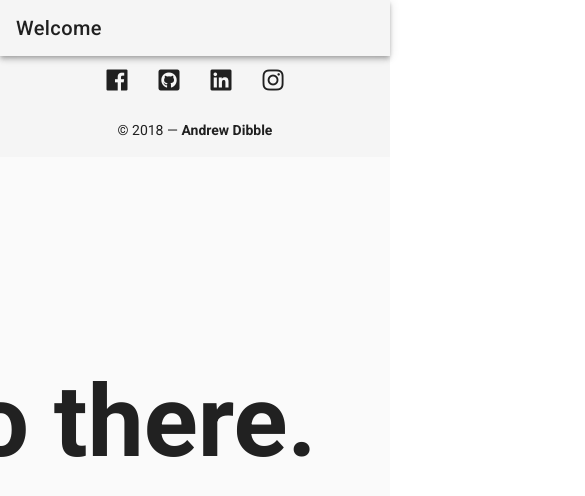
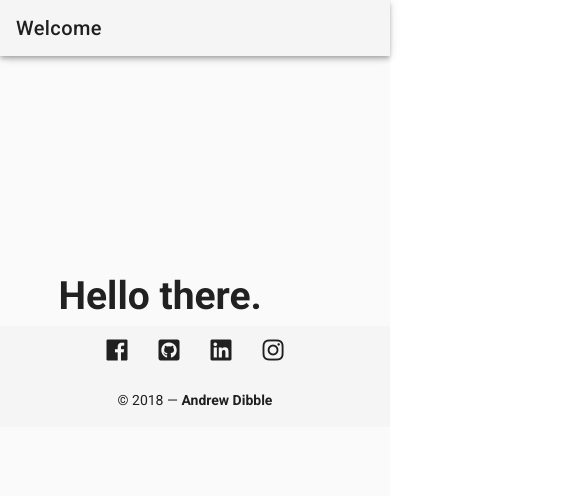
Before and after one commit to acdibble/andrew.dibble.codes, a Vue app: page /#/ in a window 390 px wide. Shown: the top 496 px of the page, 585 px wide, since content can reach past the window. Built offline with nearby package versions, Linux system fonts and the light colour scheme.

Commit message:
Fix CSS to be responsive

```diff
--- a/src/components/Contact.vue
+++ b/src/components/Contact.vue
@@ -31,15 +31,6 @@ export default {
 </script>
 
 <style scoped>
-h1 {
-  width:800px;
-  height: 200px; line-height: 200px;
-  position: absolute;
-  top: 50%; margin-top:-100px;
-  left: 50%; margin-left:-400px;
-  font-size: 100px;
-}
-
 #card {
   margin: 50px;
 }
--- a/src/components/Main.vue
+++ b/src/components/Main.vue
@@ -18,11 +18,8 @@ export default {
 <!-- Add "scoped" attribute to limit CSS to this component only -->
 <style scoped>
 h1 {
-  width:800px;
-  height: 200px; line-height: 200px;
-  position: absolute;
-  top: 50%; margin-top:-100px;
-  left: 50%; margin-left:-400px;
-  font-size: 100px;
+  font-size: 10vw;
+  margin-top: 25vh;
+  margin-left: 15vw;
 }
 </style>
--- a/src/components/PageNotFound.vue
+++ b/src/components/PageNotFound.vue
@@ -12,11 +12,8 @@ export default {
 
 <style scoped>
 h1 {
-  width:800px;
-  height: 200px; line-height: 200px;
-  position: absolute;
-  top: 50%; margin-top:-100px;
-  left: 50%; margin-left:-400px;
-  font-size: 100px;
+  font-size: 10vw;
+  margin-top: 25vh;
+  margin-left: 15vw;
 }
 </style>
--- a/src/components/Portfolio.vue
+++ b/src/components/Portfolio.vue
@@ -12,11 +12,8 @@ export default {
 
 <style scoped>
 h1 {
-  width:800px;
-  height: 200px; line-height: 200px;
-  position: absolute;
-  top: 50%; margin-top:-100px;
-  left: 50%; margin-left:-400px;
-  font-size: 100px;
+  font-size: 10vw;
+  margin-top: 25vh;
+  margin-left: 15vw;
 }
 </style>
```
